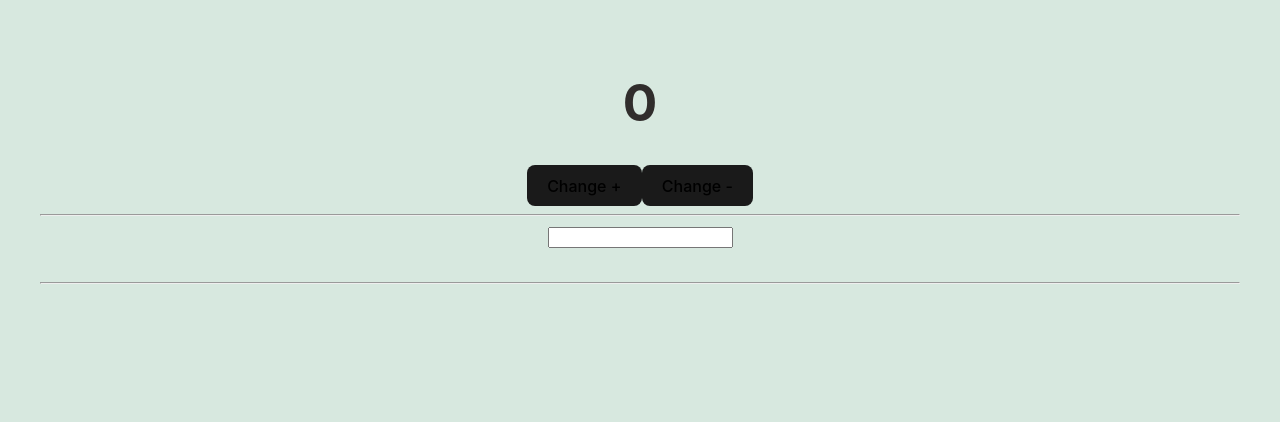
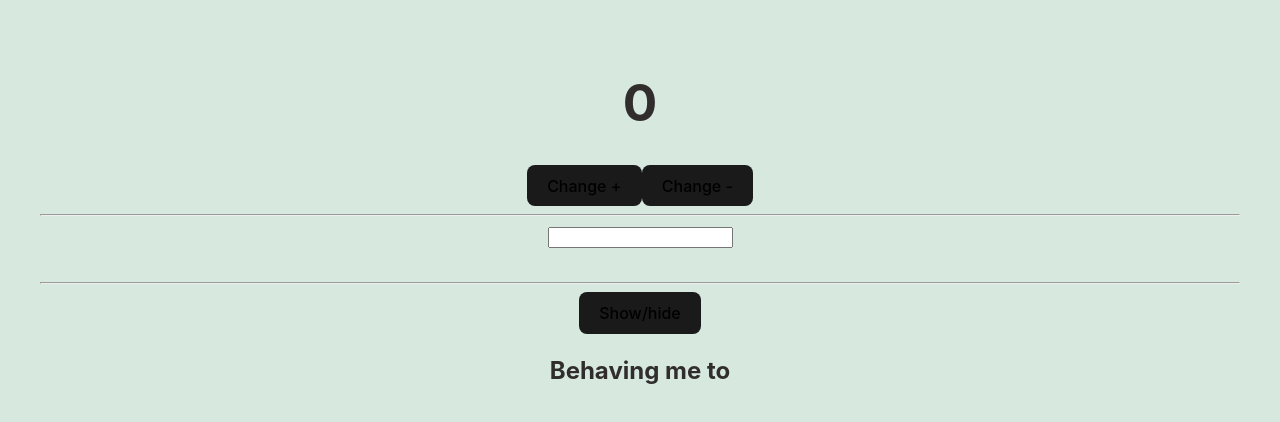
Before and after one commit to KhazaeiAmir110/help_front, a React (Vite) app in the folder reacrvite/: page / in a window 1280 px wide. Shown: the top 422 px of the page. Built offline with nearby package versions, Linux system fonts and the light colour scheme.

Commit message:
useState show text

```diff
--- a/reacrvite/src/App.jsx
+++ b/reacrvite/src/App.jsx
@@ -1,12 +1,14 @@
 import './App.css'
 import StateCount from "./components/state/StateCount.jsx";
 import StateInput from "./components/state/StateInput.jsx";
+import StateShow from "./components/state/StateShow.jsx";
 
 export default function App() {
     return (
         <>
             <StateCount/>
             <StateInput/>
+            <StateShow />
         </>
     )
 }
--- /dev/null
+++ b/reacrvite/src/components/state/StateShow.jsx
@@ -0,0 +1,15 @@
+import {useState} from "react";
+
+
+export default function StateShow() {
+    const [show, setShow] = useState(true);
+
+    return (
+        <>
+            <button className="button" onClick={() => (setShow(!show))}>Show/hide</button>
+            {
+                show && <h2>Behaving me to</h2>
+            }
+        </>
+    )
+}
```
